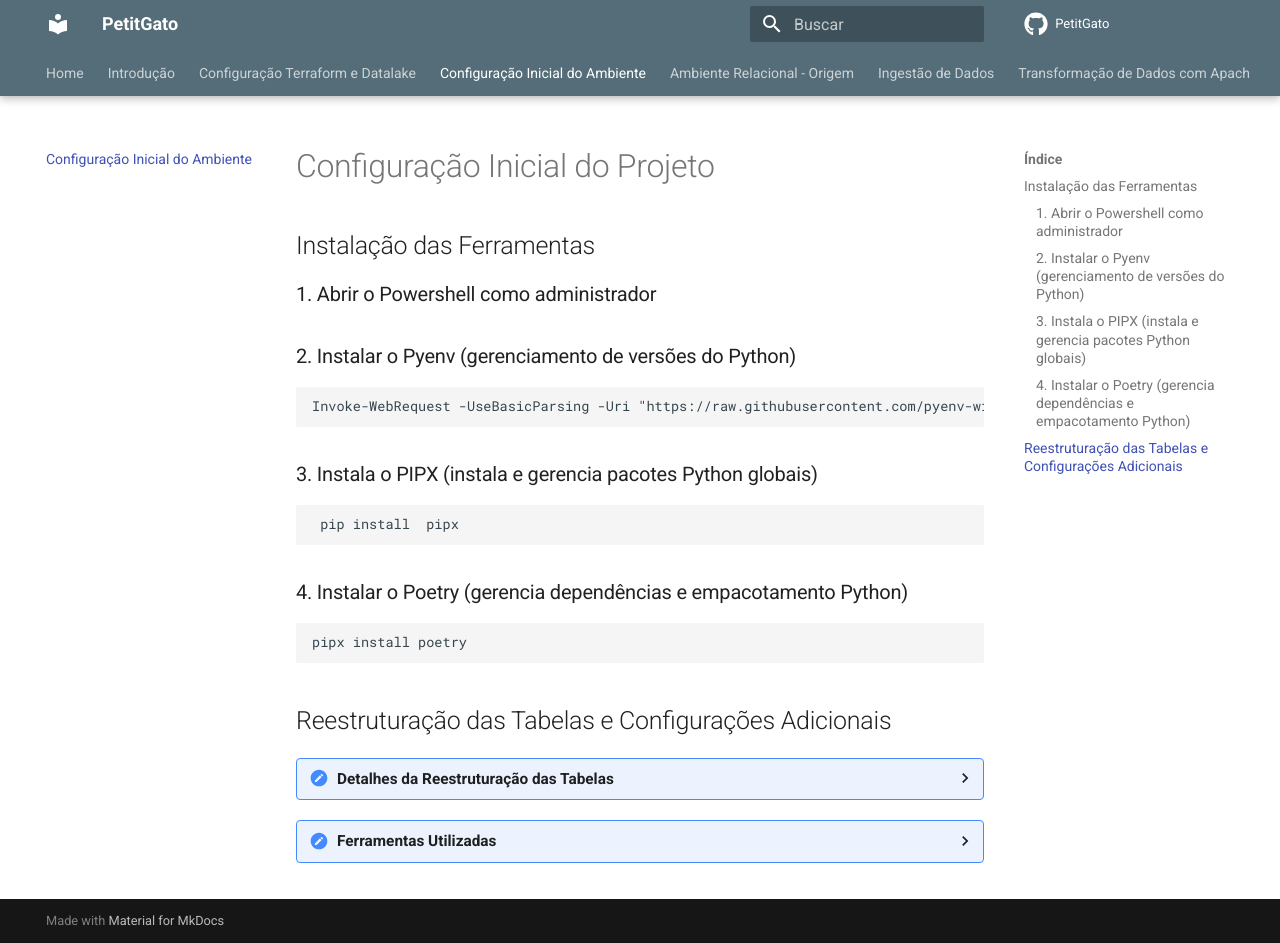
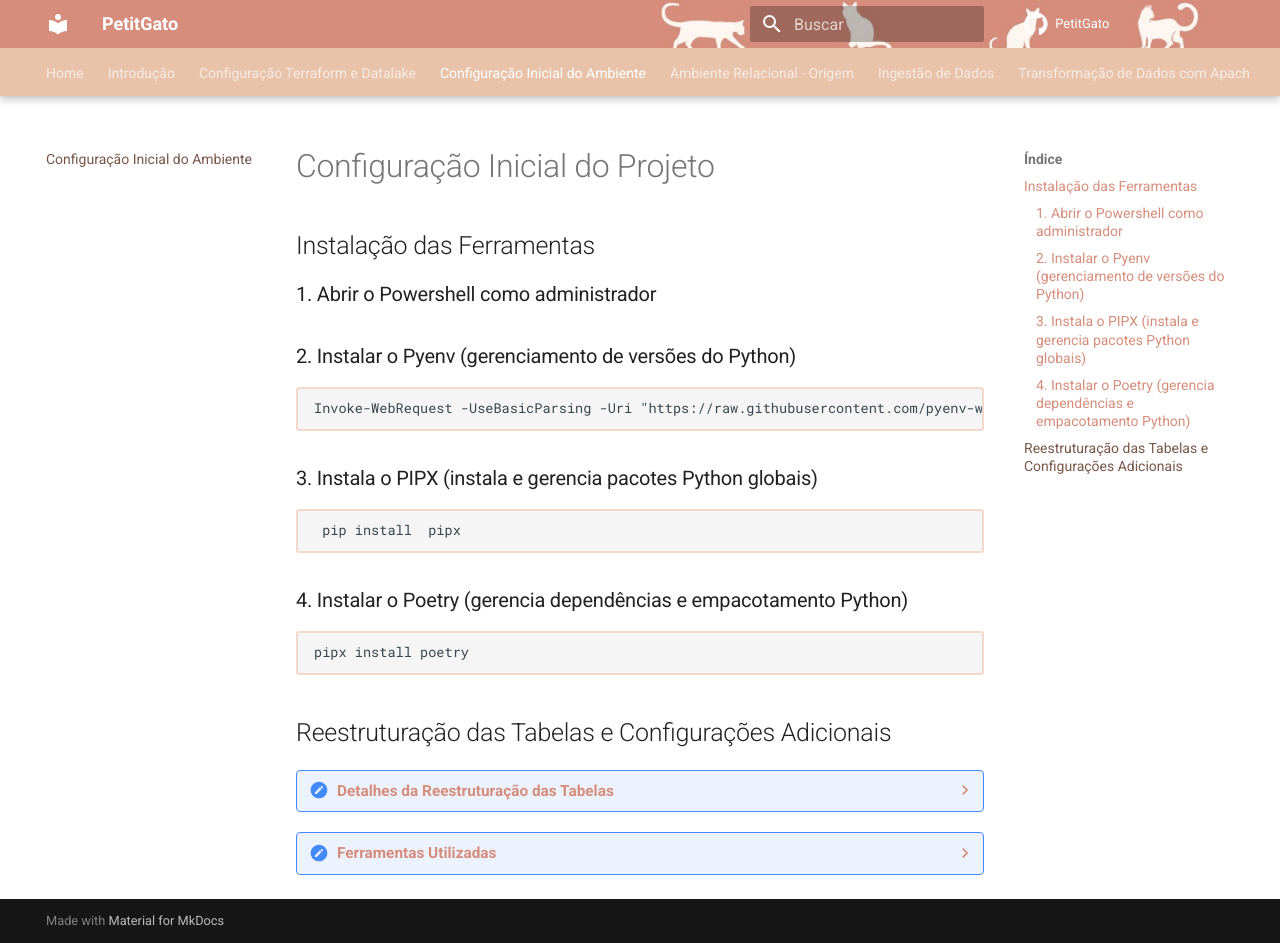
Before and after one commit to Xiristian/PetitGato, an MkDocs documentation site: the page built from docs/environment_setup.md, in a window 1280 px wide and 943 px high. Built offline with MkDocs 1.6.1 and Material for MkDocs 9.7.7, drawn with Linux system fonts in a browser that asks for light colours; comment, search, counter and statistics services are not loaded; some of the changed text lies outside the part shown.

Commit message:
Alterações visuais - Mkdocs 🐈

```diff
--- a/docs/environment_setup.md
+++ b/docs/environment_setup.md
@@ -28,14 +28,15 @@ pipx install poetry
 <details>
 <summary>Detalhes da Reestruturação das Tabelas</summary>
 
-Após a instalação das ferramentas e configuração inicial do ambiente, foram realizadas as seguintes ações adicionais:
+Após a instalação das ferramentas e configuração inicial do ambiente, foram realizadas as seguintes ações adicionais:<br><br>
 
 Reestruturação das Tabelas: As tabelas existentes foram modificadas para remover a tabela cache e as colunas de total do item e pedido. Foi adicionada uma nova coluna 'gato' com informações como nome, idade e data de acolhimento. Além disso, criou-se uma coluna para relacionar o gato com o cliente, incluindo informações de data de adoção.
 </details>
-<details >
-<summary >Ferramentas Utilizadas</summary>
-VSCode
-Python
-SQL Server
+
+<details>
+<summary>Ferramentas Utilizadas</summary>
+VSCode<br>
+Python<br>
+SQL Server<br>
 Docker
 </details>
--- a/docs/stylesheets/extra.css
+++ b/docs/stylesheets/extra.css
@@ -1,3 +1,22 @@
+.md-header {
+  background: url('../images/fundo.jpg');
+    background-size: cover;
+    background-position: center top;
+}
+
+.md-tabs {
+  background-color: #e9c3a9;
+  background-size: cover;
+}
+
+.md-content a {
+  color: #D68D7B;
+}
+
+.md-content a:hover, .md-content a:focus {
+  color: #513225;
+}
+
 details {
   margin-bottom: 1em;
   border: 1px solid #ccc;
@@ -12,12 +31,32 @@ details:hover {
 }
 
 details summary {
+  background-color: #f0f0f0;
+  color: #D68D7B;
   font-weight: bold;
   font-size: 1.2em;
-  outline: none;
 }
 
 details p {
   margin-top: 0.5em;
   margin-bottom: 0.5em;
 }
+
+.md-nav__link {
+  color: #D68D7B;
+}
+
+.md-nav__link :hover, .md-nav__link :focus {
+  color: #513225;
+}
+
+.md-content pre {
+  background-color: #e9c3a99c;
+  border-radius: 3px;
+  padding: 2px;
+  overflow: auto;
+}
+
+.md-tabs__link {
+  color: #fcfcfc;
+}
--- a/mkdocs.yml
+++ b/mkdocs.yml
@@ -27,8 +27,7 @@ nav:
 theme:
   name: material
   palette:
-    primary: blue grey
-    accent: light-blue
+    primary: brown
   language: pt
   features:
     - navigation.tabs
```
Also changed, not shown: docs/images/fundo.jpg (added).
